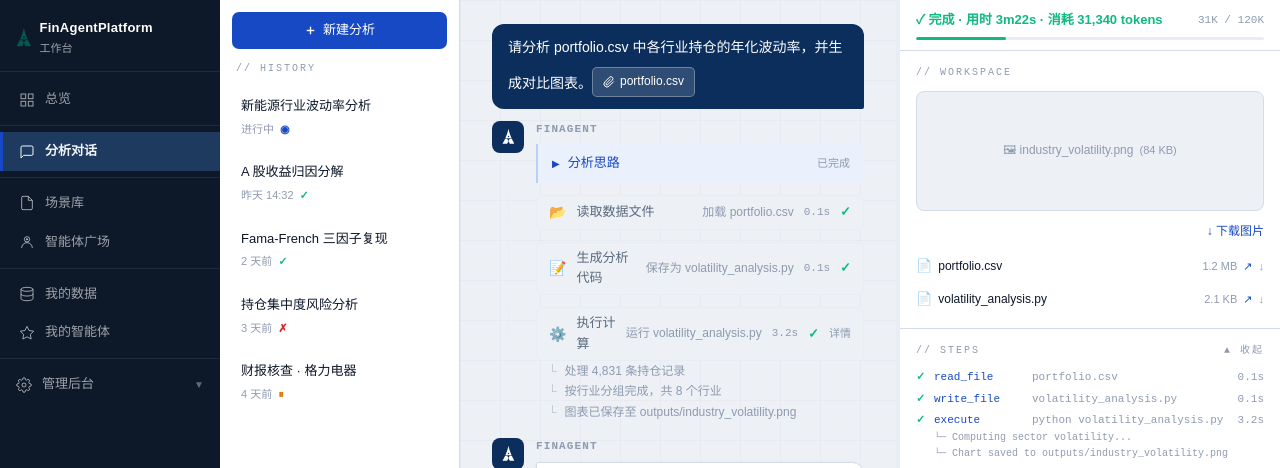
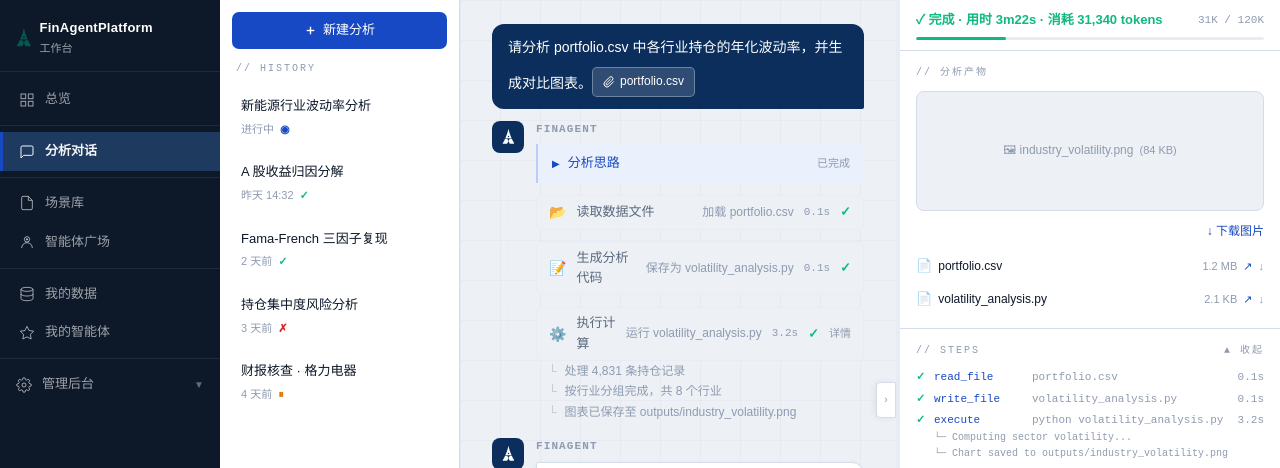
Before and after one commit to hxy2321548628/FinAgentPlatform, a React (Vite) app in the folder web/: page /workspace/chat in a window 1280 px wide. Shown: the top 468 px of the page. Built offline with nearby package versions, Linux system fonts and the light colour scheme.

Commit message:
功能：右侧面板支持收起/展开，WORKSPACE 标签改为「分析产物」

```diff
--- a/web/src/workspace/components/ArtifactPanel.tsx
+++ b/web/src/workspace/components/ArtifactPanel.tsx
@@ -83,7 +83,7 @@ function WorkspaceTree({ files }: { files: WorkspaceFile[] }) {
   const rootFiles = files.filter(f => !f.isOutput)
   return (
     <div style={{ padding: '14px 16px', borderBottom: '1px solid var(--border)' }}>
-      <div style={{ fontSize: 10, fontFamily: "'JetBrains Mono', monospace", textTransform: 'uppercase' as const, letterSpacing: '0.2em', color: 'var(--text-muted)', marginBottom: 10 }}>// WORKSPACE</div>
+      <div style={{ fontSize: 10, fontFamily: "'JetBrains Mono', monospace", textTransform: 'uppercase' as const, letterSpacing: '0.2em', color: 'var(--text-muted)', marginBottom: 10 }}>// 分析产物</div>
       {outputFiles.filter(f => f.type === 'png').map(f => (
         <div key={f.name} style={{ marginBottom: 10 }}>
           <div style={{ background: 'var(--bg)', border: '1px solid var(--border)', borderRadius: 8, overflow: 'hidden', display: 'flex', alignItems: 'center', justifyContent: 'center', minHeight: 120, padding: 12, color: 'var(--text-muted)', fontSize: 12 }}>
--- a/web/src/workspace/pages/Chat.tsx
+++ b/web/src/workspace/pages/Chat.tsx
@@ -54,15 +54,16 @@ export function Chat() {
   const agentCtx = (location.state as AgentContext | null)
 
   const [panelWidth, setPanelWidth] = useState(DEFAULT_PANEL_WIDTH)
+  const [panelVisible, setPanelVisible] = useState(true)
   const [isRunning] = useState(false)
   const [resizerHovered, setResizerHovered] = useState(false)
-  // mock：对话已结束且使用了 agent，展示评分区
   const [showRating] = useState(!!agentCtx)
   const dragging = useRef(false)
   const startX = useRef(0)
   const startWidth = useRef(DEFAULT_PANEL_WIDTH)
 
   const onResizeStart = useCallback((e: React.MouseEvent) => {
+    if (!panelVisible) return
     dragging.current = true
     startX.current = e.clientX
     startWidth.current = panelWidth
@@ -80,7 +81,7 @@ export function Chat() {
     }
     document.addEventListener('mousemove', onMouseMove)
     document.addEventListener('mouseup', onMouseUp)
-  }, [panelWidth])
+  }, [panelWidth, panelVisible])
 
   return (
     <div style={{ display: 'flex', height: '100%', overflow: 'hidden' }}>
@@ -95,15 +96,8 @@ export function Chat() {
         backgroundImage: 'linear-gradient(rgba(11,46,92,0.025) 1px, transparent 1px), linear-gradient(90deg, rgba(11,46,92,0.025) 1px, transparent 1px)',
         backgroundSize: '40px 40px',
       }}>
-        {/* Agent 使用横幅 */}
         {agentCtx && (
-          <div style={{
-            padding: '10px 24px',
-            background: 'var(--action-light)',
-            borderBottom: '1px solid var(--action-border)',
-            display: 'flex', alignItems: 'center', gap: 10,
-            flexShrink: 0,
-          }}>
+          <div style={{ padding: '10px 24px', background: 'var(--action-light)', borderBottom: '1px solid var(--action-border)', display: 'flex', alignItems: 'center', gap: 10, flexShrink: 0 }}>
             <svg width="14" height="14" viewBox="0 0 24 24" fill="none" stroke="currentColor" strokeWidth="2" style={{ color: 'var(--action)', flexShrink: 0 }}>
               <circle cx="12" cy="8" r="4"/><path d="M20 21a8 8 0 1 0-16 0"/>
             </svg>
@@ -112,16 +106,13 @@ export function Chat() {
             </span>
             <span style={{ fontSize: 12, color: 'var(--text-muted)' }}>· {agentCtx.agentAuthor}</span>
             {agentCtx.agentDataNeeded && (
-              <span style={{ fontSize: 12, color: 'var(--text-muted)', marginLeft: 4 }}>
-                · 建议上传：{agentCtx.agentDataNeeded}
-              </span>
+              <span style={{ fontSize: 12, color: 'var(--text-muted)', marginLeft: 4 }}>· 建议上传：{agentCtx.agentDataNeeded}</span>
             )}
           </div>
         )}
 
         <MessageList />
 
-        {/* 评分区（对话结束后显示，mock 状态：有 agent 上下文即显示） */}
         {showRating && agentCtx && (
           <RatingWidget agentName={agentCtx.agentName} onRate={() => {}} />
         )}
@@ -129,22 +120,56 @@ export function Chat() {
         <ChatInput isRunning={isRunning} />
       </div>
 
-      {/* 拖拽分隔条 */}
+      {/* 拖拽分隔条 + 收起/展开触发器 */}
       <div
         onMouseDown={onResizeStart}
         style={{
-          width: 4, flexShrink: 0, cursor: 'col-resize',
-          background: (resizerHovered || dragging.current) ? 'var(--action)' : 'var(--border-light)',
-          transition: 'background 0.15s',
+          width: panelVisible ? 4 : 24,
+          flexShrink: 0,
+          cursor: panelVisible ? 'col-resize' : 'default',
+          background: panelVisible
+            ? ((resizerHovered || dragging.current) ? 'var(--action)' : 'var(--border-light)')
+            : 'var(--border-light)',
+          transition: 'background 0.15s, width 0.2s',
+          display: 'flex', alignItems: 'center', justifyContent: 'center',
+          position: 'relative',
         }}
         onMouseEnter={() => setResizerHovered(true)}
         onMouseLeave={() => setResizerHovered(false)}
-      />
+      >
+        {/* 收起/展开按钮 */}
+        <button
+          onClick={(e) => { e.stopPropagation(); setPanelVisible(v => !v) }}
+          title={panelVisible ? '收起面板' : '展开面板'}
+          style={{
+            position: 'absolute',
+            top: '50%', transform: 'translateY(-50%)',
+            width: 20, height: 36,
+            background: 'var(--surface)',
+            border: '1px solid var(--border)',
+            borderRadius: panelVisible ? '4px 0 0 4px' : '0 4px 4px 0',
+            cursor: 'pointer',
+            display: 'flex', alignItems: 'center', justifyContent: 'center',
+            color: 'var(--text-muted)',
+            fontSize: 10,
+            left: panelVisible ? -20 : 0,
+            zIndex: 10,
+            transition: 'left 0.2s, color 0.15s',
+            boxShadow: '-2px 0 6px rgba(11,46,92,0.06)',
+          }}
+          onMouseEnter={e => (e.currentTarget.style.color = 'var(--action)')}
+          onMouseLeave={e => (e.currentTarget.style.color = 'var(--text-muted)')}
+        >
+          {panelVisible ? '›' : '‹'}
+        </button>
+      </div>
 
       {/* 右侧产物面板 */}
-      <div style={{ width: panelWidth, flexShrink: 0 }}>
-        <ArtifactPanel />
-      </div>
+      {panelVisible && (
+        <div style={{ width: panelWidth, flexShrink: 0 }}>
+          <ArtifactPanel />
+        </div>
+      )}
     </div>
   )
 }
```
